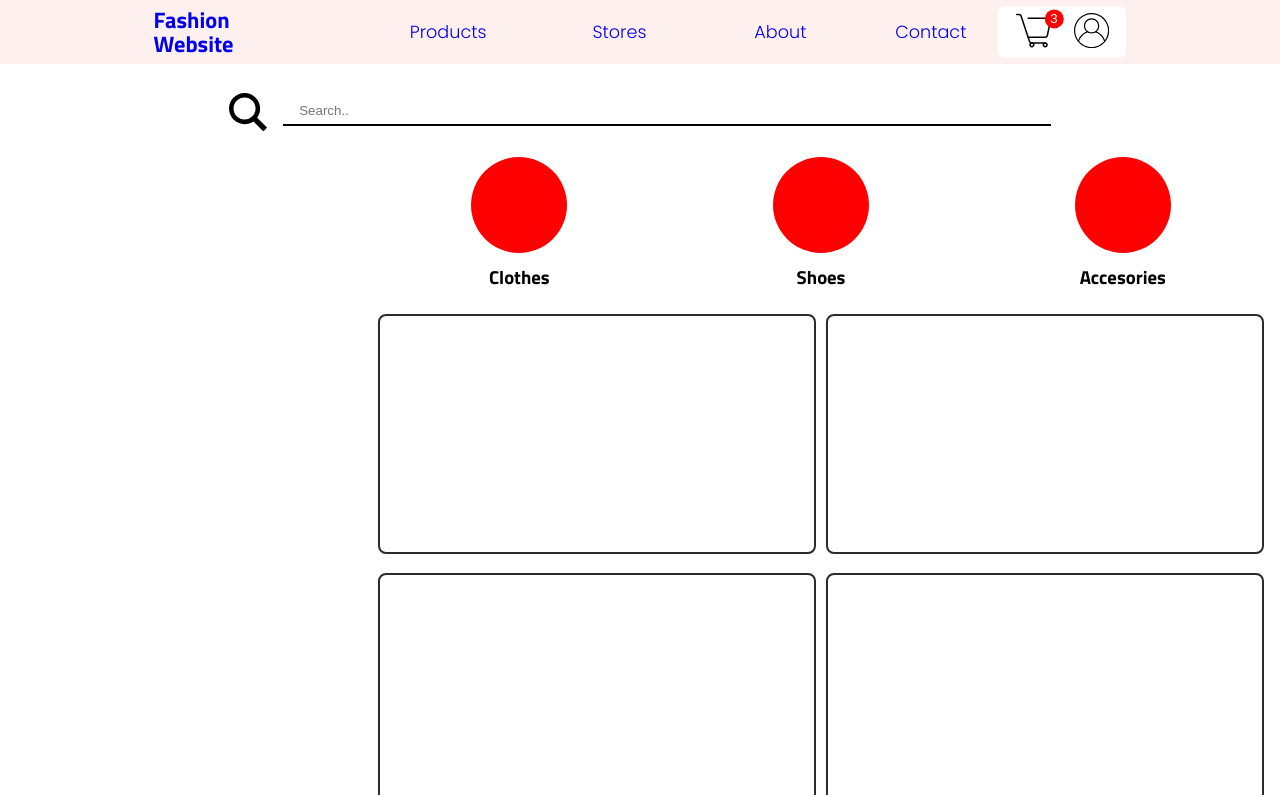
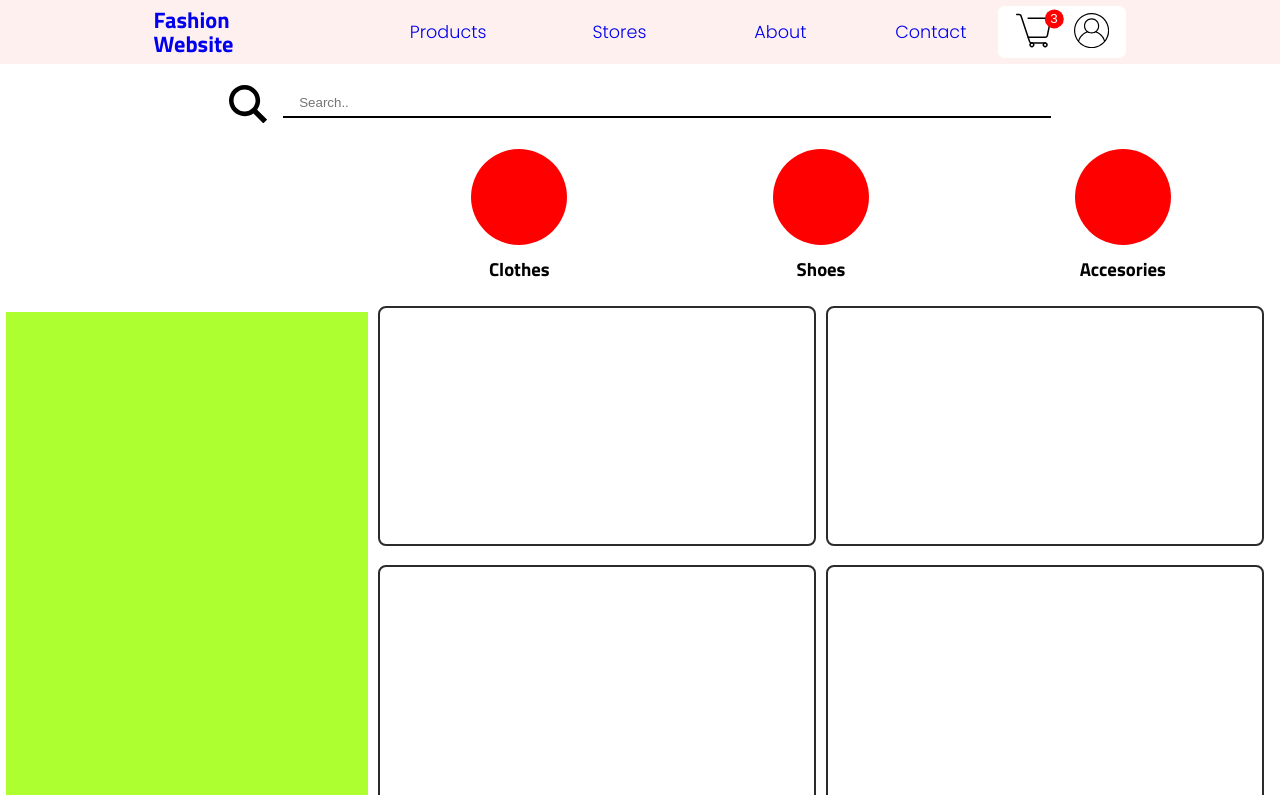
Before and after one commit to MarcelNDG/fashion-for-portfolio, a React (Create React App) app: page /sale in a window 1280 px wide. Shown: the top 795 px of the page. Built offline with nearby package versions, Linux system fonts and the light colour scheme.

Commit message:
Header max width/ aside container

```diff
--- a/src/App.css
+++ b/src/App.css
@@ -78,6 +78,7 @@ footer{
 .headerWrap{
   display: none;
   height: 8vh;
+  max-width: 70rem;
   grid-template-columns: 1fr 0.2fr;
   grid-gap: 0.4rem;
   justify-content: space-between;
@@ -319,8 +320,9 @@ z-index: 2;
 /* --- SALES page --- */
 .salesWrap{
   display: flex;
+  height: 100%;
   flex-direction: column;
-  margin-top: 4rem;
+  margin-top: 8rem;
   /*background-color: blue;*/
 
 }
@@ -401,6 +403,16 @@ z-index: 2;
 .salesIcon{
   width: 1.8rem;
   max-width: 2.2rem;
+}
+
+.asideDesktopWrap{
+  display: none;
+  margin-top: 11rem;
+}
+.asideContainer{
+  background-color: greenyellow;
+  width: 100%;
+  height: 16rem;
 }
 
 .productsWrap{
@@ -510,7 +522,7 @@ z-index: 2;
 
   .salesContainer{
     display: grid;
-    grid-template-columns: 0.4fr 1fr;
+    grid-template-columns: 0.5fr 1fr;
     grid-template-areas:
     "search search"
     "aside categories"
@@ -521,7 +533,8 @@ z-index: 2;
     "aside products";
   }
 
-  .asideDesktop{
+  .asideDesktopWrap{
+    display: block;
     grid-area: aside;
   }
   .searchContainer{
@@ -600,6 +613,10 @@ z-index: 2;
     grid-gap: 0.6rem;
   }
 
+  .salesContainer{
+    grid-template-columns: 0.4fr 1fr;
+  }
+
 }
 
 @media (min-width:320px)  { /* smartphones, iPhone, portrait 480x320 phones */ }
--- a/src/components/Products.js
+++ b/src/components/Products.js
@@ -10,6 +10,7 @@ const Products = () => {
                 <Product />
                 <Product />
                 <Product />
+
             </div>
 
         </>
--- a/src/components/SideOptionsDesktop.js
+++ b/src/components/SideOptionsDesktop.js
@@ -3,7 +3,12 @@ import React from 'react'
 const SideOptionsDesktop = () => {
     return (
         <>
-        <aside className='asideDesktop'></aside>
+        <aside className='asideDesktopWrap'>
+            <div className='asideContainer'></div>
+            <div className='asideContainer'></div>
+            <div className='asideContainer'></div>
+            <div className='asideContainer'></div>
+        </aside>
 
         </>
     )
```
